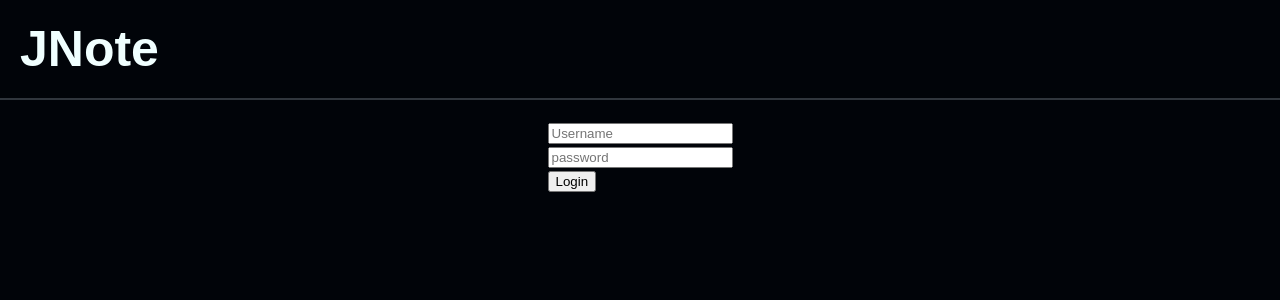
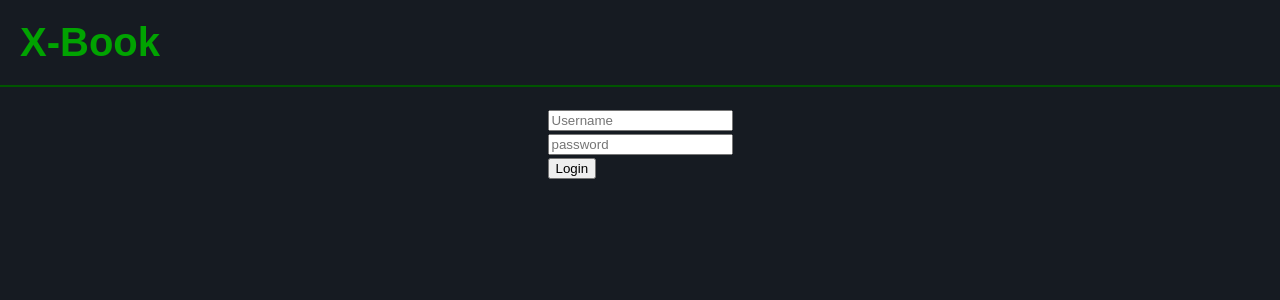
Before and after one commit to nassermohamedit/jnote-ui, an Angular app: page /login in a window 1280 px wide. Shown: the top 300 px of the page. Built offline with nearby package versions, Linux system fonts and the light colour scheme.

Commit message:
Add some styles

```diff
--- a/src/app/components/add-note/add-note.component.css
+++ b/src/app/components/add-note/add-note.component.css
@@ -29,7 +29,7 @@
 }
 
 button {
-    background-color: green;
+    background-color: var(--button-color);
     color: white;
     border: none;
     border-radius: 20px;
--- a/src/app/components/add-note/add-note.component.ts
+++ b/src/app/components/add-note/add-note.component.ts
@@ -1,7 +1,8 @@
 import { CommonModule } from '@angular/common';
-import { Component, Input } from '@angular/core';
+import { Component, EventEmitter, Input, Output } from '@angular/core';
 import { FormBuilder, FormGroup, ReactiveFormsModule, Validators } from '@angular/forms';
 import { Router } from '@angular/router';
+import { Note } from '../../data/note.model';
 import { ModuleService } from '../../services/module.service';
 
 @Component({
@@ -15,7 +16,10 @@ export class AddNoteComponent {
 
   noteForm: FormGroup;
   error: string = '';
+
   @Input() moduleId!: number;
+
+  @Output() newNote = new EventEmitter<Note>();
 
   constructor(private moduleService: ModuleService, private router: Router, fb: FormBuilder) {
     this.noteForm = fb.group({
@@ -27,7 +31,8 @@ export class AddNoteComponent {
     if (this.noteForm.valid) {
       this.moduleService.addNewNote(this.moduleId, this.noteForm.getRawValue()).subscribe(
         () => {
-          this.router.navigateByUrl(`/module/${this.moduleId}`);
+          this.newNote.emit(this.noteForm.getRawValue());
+          this.noteForm.reset();
         },
         error => {
           console.log('Failed to add note.', error);
--- a/src/app/components/module-card/module-card.component.css
+++ b/src/app/components/module-card/module-card.component.css
@@ -1,9 +1,8 @@
 .module-card {
-    border: 1px solid #ccc;
     padding: 16px;
     margin: 8px;
     border-radius: 2px;
-    border: 3px solid #1f242b;
+    border: 2px solid var(--line-color);
     background: transparent;
     color: antiquewhite;
     height: 200px;
--- a/src/app/components/navbar/navbar.component.css
+++ b/src/app/components/navbar/navbar.component.css
@@ -22,15 +22,13 @@ nav ul li {
     font-style: normal;
 }
 
-nav ul li.name {
-    margin-right: 35px;
-    color: azure;
-}
+
 
 nav ul li h1 {
     margin: 0;
     padding: 0;
-    font-size: 50px;
+    font-size: 40px;
+    color: rgb(1, 163, 1);
 }
 
 nav ul li a {
--- a/src/app/components/navbar/navbar.component.html
+++ b/src/app/components/navbar/navbar.component.html
@@ -1,5 +1,5 @@
 <nav>
     <ul>
-        <li class="name"><h1>JNote</h1></li>
+        <li class="name"><h1>X-Book</h1></li>
     </ul>
 </nav>
--- a/src/app/components/note-card/note-card.component.css
+++ b/src/app/components/note-card/note-card.component.css
@@ -9,11 +9,10 @@
 
 .title {
     font-weight: bold;
-    color: antiquewhite;
 }
 
 .content {
     font-size: 19px;
     line-height: 1.6;
-    font-family: "Roboto Mono", monospace;
+    font-family: var(--text-font);
 }
--- a/src/app/components/note-list/note-list.component.html
+++ b/src/app/components/note-list/note-list.component.html
@@ -1,5 +1,4 @@
-
 <div class="note-list">
-    <app-add-note [moduleId]="moduleId"/>
+    <app-add-note [moduleId]="moduleId" (newNote)="addNewElement($event)"/>
     <app-note-card *ngFor="let note of notes" [note]="note"></app-note-card>
 </div>
--- a/src/app/components/note-list/note-list.component.ts
+++ b/src/app/components/note-list/note-list.component.ts
@@ -33,4 +33,8 @@ export class NoteListComponent implements OnInit {
       )
     }
   }
+
+  addNewElement(note: Note) {
+    this.notes.unshift(note);
+  }
 }
--- a/src/styles.css
+++ b/src/styles.css
@@ -1,7 +1,9 @@
 :root {
-    --line-color: #30363d;
+    --line-color: rgb(0, 85, 0);
     --dark-color: #161b22;
-    --darkest-color: #010409;
+    --darkest-color: #161b22;
+    --text-font: "Roboto Mono", monospace;
+    --button-color: green;
 }
 
 * {
```
